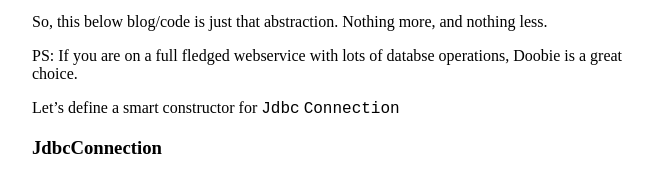
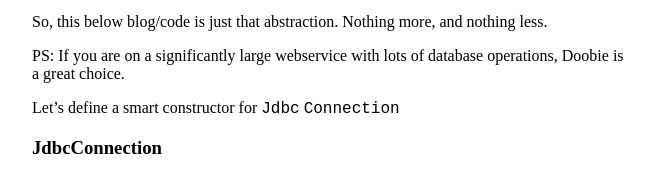
Before and after one commit to afsalthaj/myblog, a plain HTML site: page docs/posts/2021-05-14-functional-jdbc.html in a window 1280 px wide. Shown: the part 319-494 px from the top of the page, 308-971 px from the left. Drawn offline with Linux system fonts and the light colour scheme.

Commit message:
Fix typos

```diff
--- a/docs/posts/2021-05-14-functional-jdbc.html
+++ b/docs/posts/2021-05-14-functional-jdbc.html
@@ -34,7 +34,7 @@
 <p>Jdbc is just tough (personally), and all that we need is just querying something from database returning something which can be used somewhere else. Not a great business story, but the core of most of the business stories.</p>
 <p>If you repeat the code of using raw jdbc functionalities multiple times (lots and lots of patterns of usages), probably you may abstract it in your code such that the abstraction will handle (basic) resource handling + querying.</p>
 <p>So, this below blog/code is just that abstraction. Nothing more, and nothing less.</p>
-<p>PS: If you are on a full fledged webservice with lots of databse operations, Doobie is a great choice.</p>
+<p>PS: If you are on a significantly large webservice with lots of database operations, Doobie is a great choice.</p>
 <p>Let’s define a smart constructor for <code>Jdbc</code> <code>Connection</code></p>
 <h3 id="jdbcconnection">JdbcConnection</h3>
 <div class="sourceCode" id="cb1"><pre class="sourceCode scala"><code class="sourceCode scala"><span id="cb1-1"><a href="#cb1-1" aria-hidden="true"></a></span>
```
Also changed, not shown: 1 other file.
